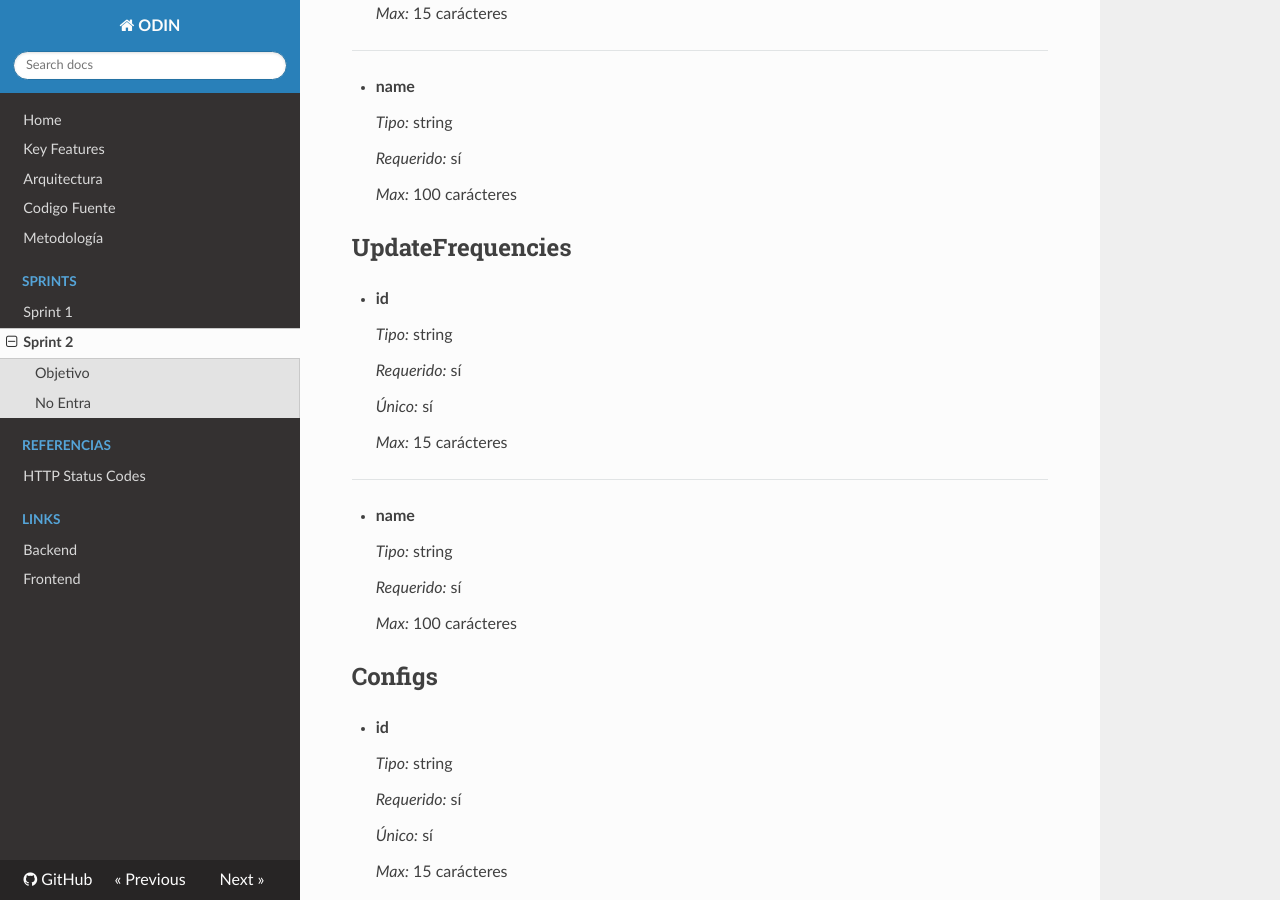
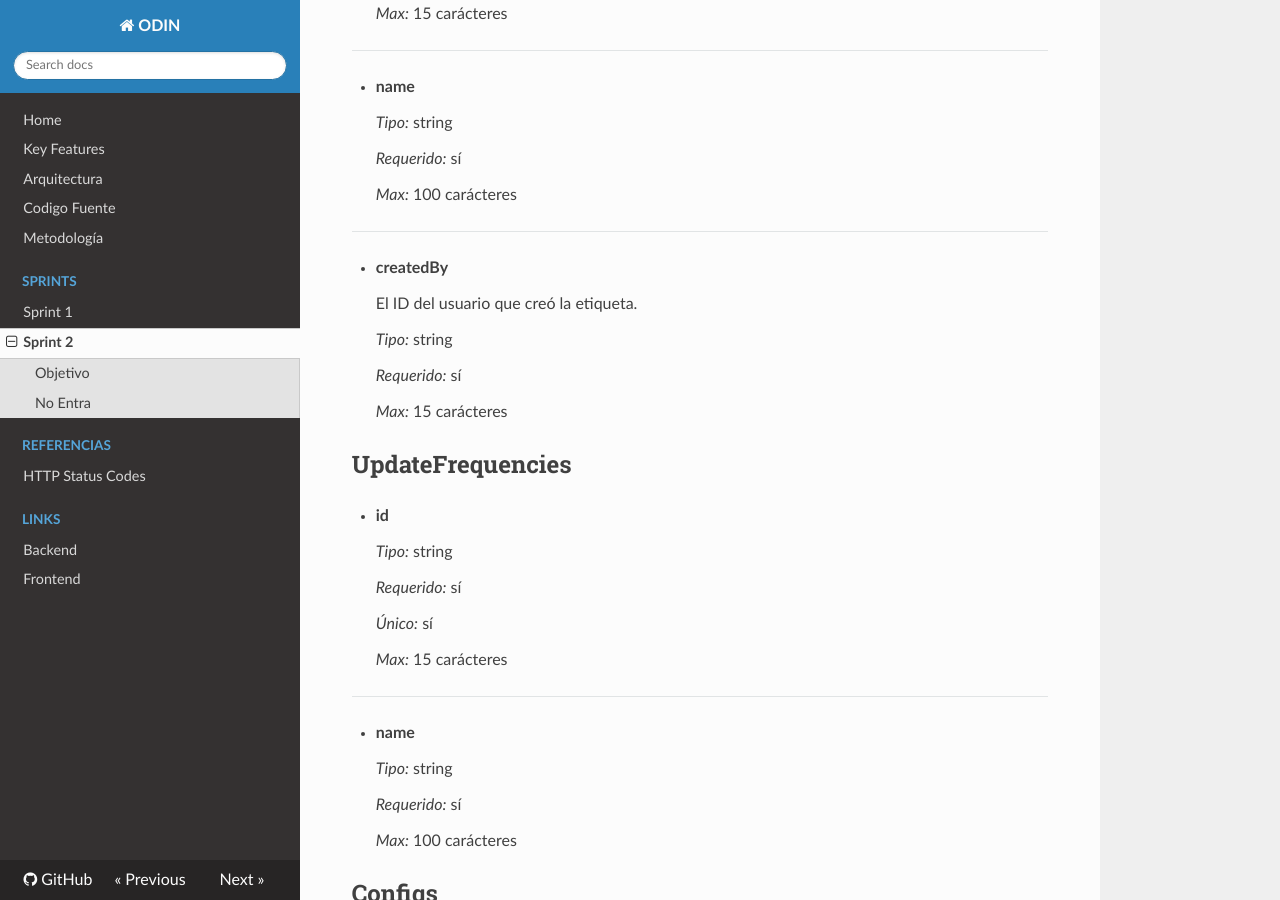
Before and after one commit to odin-unlp/odin-tech-docs, an MkDocs documentation site: the page built from docs/sprints/sprint-2.md, in a window 1280 px wide and 900 px high, scrolled down 4352 px. Built offline with MkDocs 1.6.1, drawn with Linux system fonts in a browser that asks for light colours; nearby versions of some CDN libraries; old or Windows-style settings are respelled for this version of MkDocs.

Commit message:
Added createdBy

```diff
--- a/docs/sprints/sprint-2.md
+++ b/docs/sprints/sprint-2.md
@@ -200,6 +200,18 @@ Es una relación muchos a muchos, por lo que se necesitará una tabla intermedia
 
     *Max:* 100 carácteres
 
+---
+
+- **createdBy**
+
+    El ID del usuario que creó la etiqueta.
+
+    *Tipo:* string
+
+    *Requerido:* sí
+
+    *Max:* 15 carácteres
+
 
 ## UpdateFrequencies
 
```
